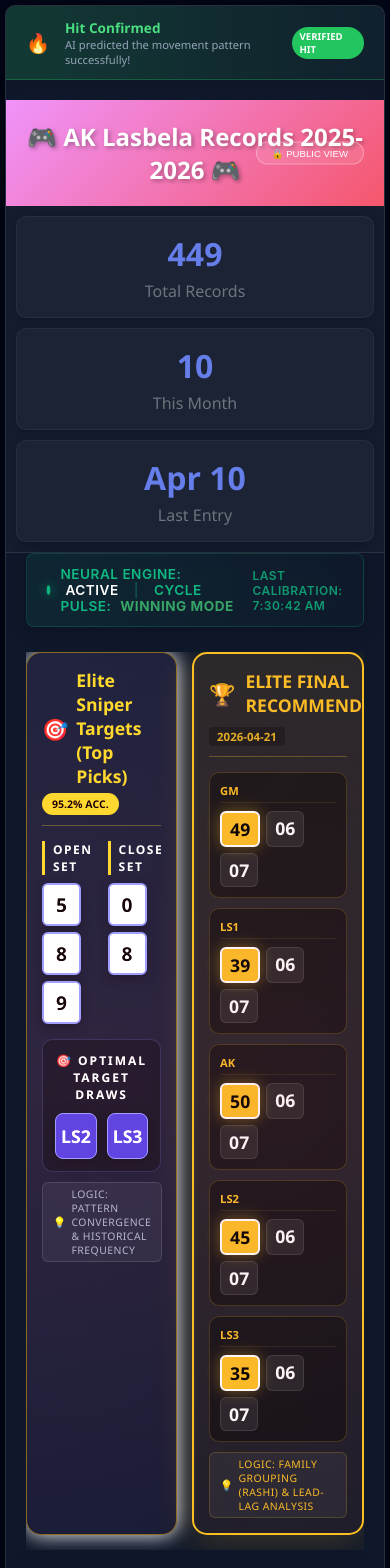
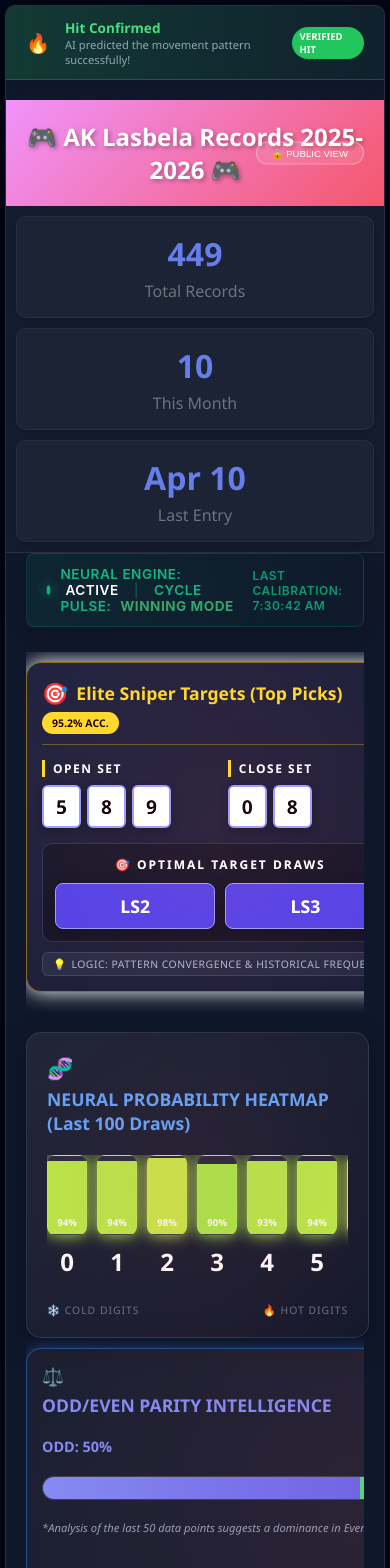
Before and after one commit to umairrana007/ak-lasbela-analysis, a React app in the folder frontend/: page / in a window 390 px wide. Shown: the top 1568 px of the page. Built offline with nearby package versions, Linux system fonts and the light colour scheme; no server answers; the database is empty; the HTML template or start-up script is replaced by a standard one.

Commit message:
style: implement mobile horizontal swipe for analytical cards

```diff
--- a/frontend/src/index.css
+++ b/frontend/src/index.css
@@ -551,14 +551,26 @@ tbody tr:nth-child(even) .day-column {
         padding: 15px;
     }
 
-    .prediction-grid {
-        grid-template-columns: 1fr !important;
-        gap: 15px;
+    .prediction-grid, .dashboard-grid, .analysis-grid {
+        display: flex !important;
+        overflow-x: auto !important;
+        scroll-snap-type: x mandatory !important;
+        gap: 15px !important;
+        padding: 10px 5px 20px 5px !important;
+        -webkit-overflow-scrolling: touch;
+        scrollbar-width: none;
+        grid-template-columns: none !important;
     }
 
-    .analysis-grid {
-        grid-template-columns: 1fr !important;
-        gap: 15px;
+    .prediction-grid::-webkit-scrollbar, .dashboard-grid::-webkit-scrollbar, .analysis-grid::-webkit-scrollbar {
+        display: none;
+    }
+
+    .neural-card, .prediction-item {
+        min-width: 88vw !important;
+        scroll-snap-align: center !important;
+        flex-shrink: 0 !important;
+        margin-bottom: 0 !important;
     }
 
     .stat-numbers span {
@@ -616,26 +628,6 @@ tbody tr:nth-child(even) .day-column {
     .neural-title > div {
         width: 100%;
         justify-content: space-between;
-    }
-
-    /* Additional Dashboard Grid Fixes */
-    .dashboard-grid {
-        display: flex !important;
-        overflow-x: auto;
-        scroll-snap-type: x mandatory;
-        gap: 15px !important;
-        padding-bottom: 15px;
-        -webkit-overflow-scrolling: touch;
-        grid-template-columns: none !important;
-    }
-
-    .dashboard-grid > div {
-        min-width: 85vw;
-        scroll-snap-align: center;
-    }
-
-    .neural-card {
-        min-width: 0 !important;
     }
 }
 
```
